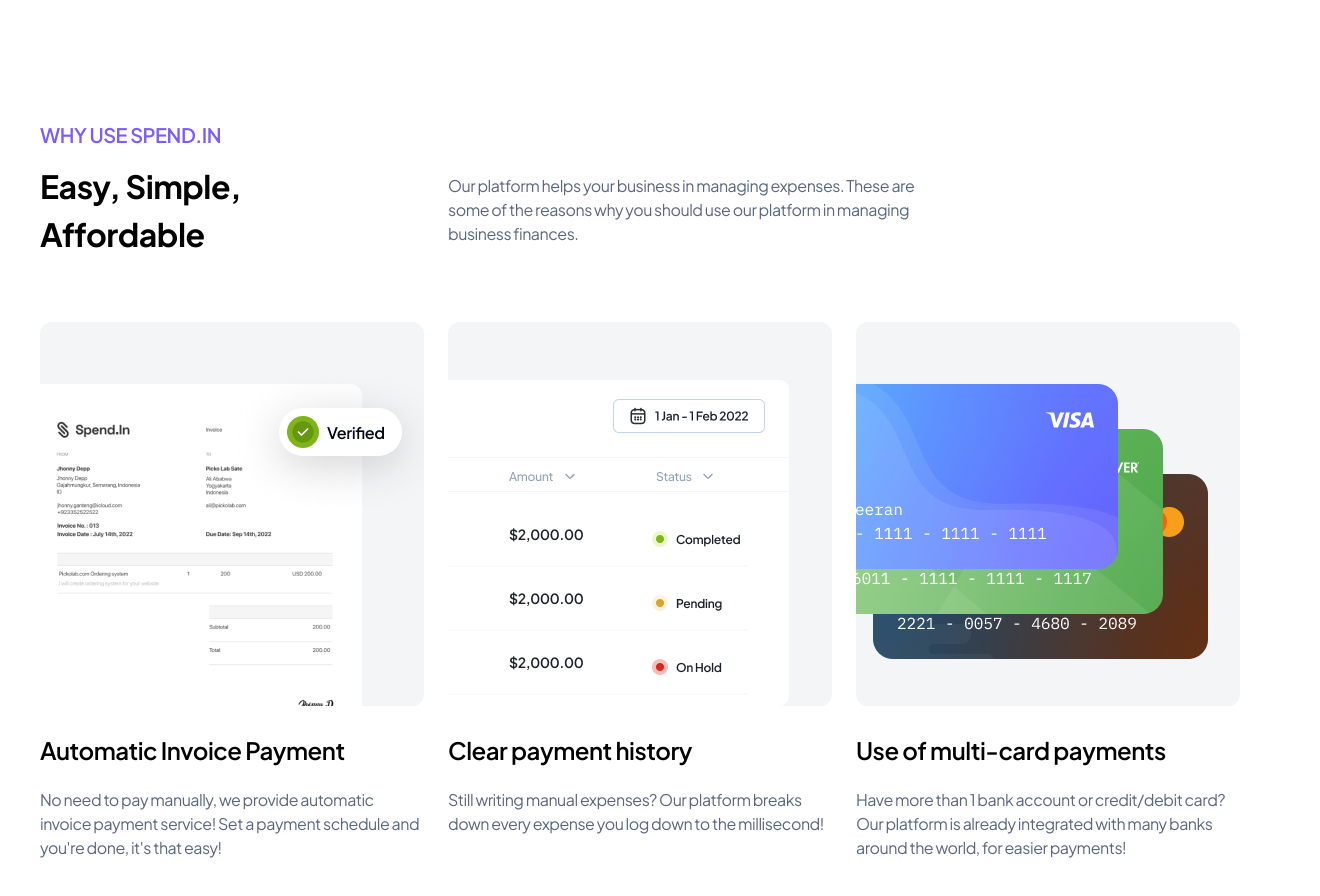
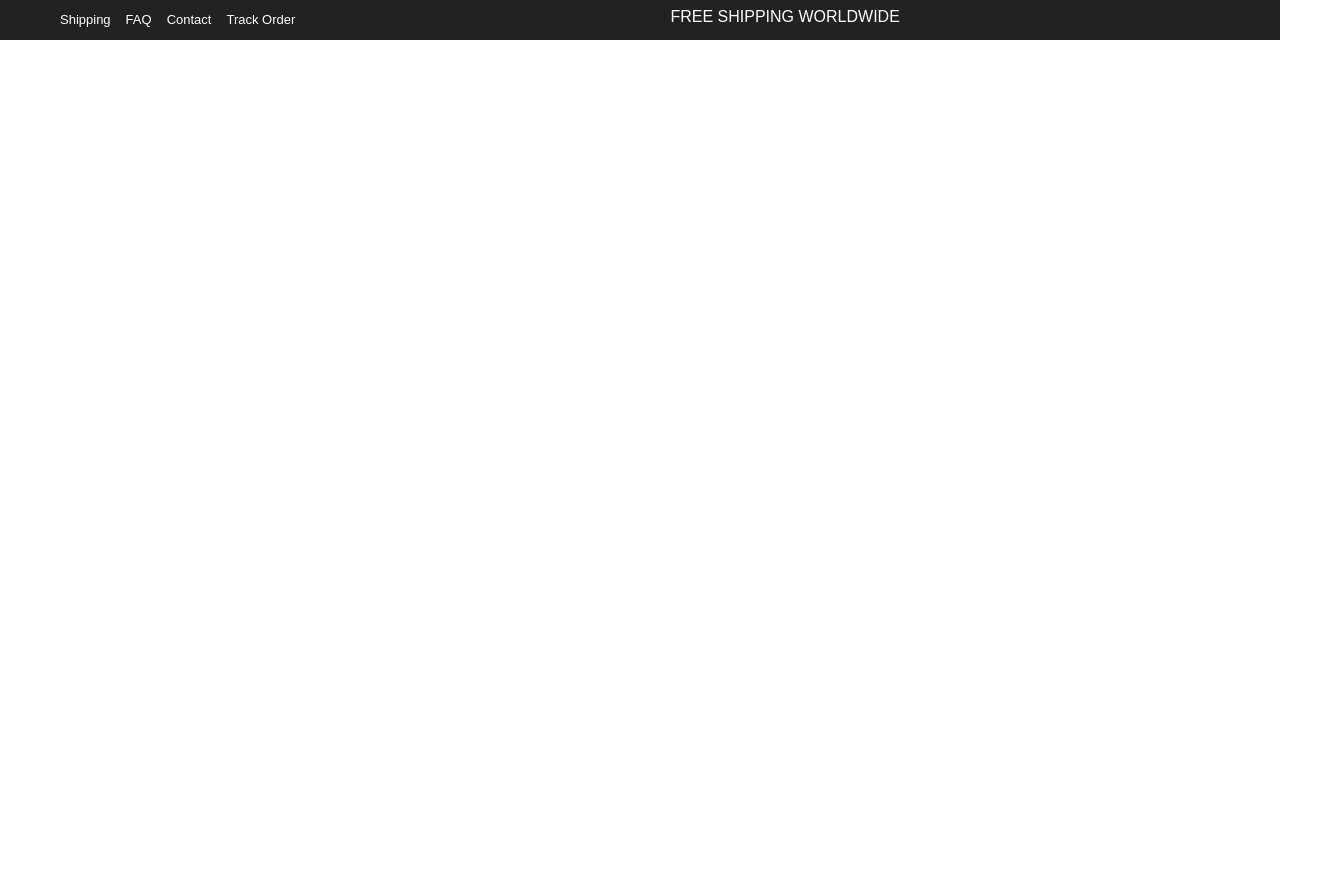
Before and after one commit to LuxuriaCode/projectThree, a website: page public/index.html in a window 1280 px wide. Shown: the whole page, 1320 px wide, since content can reach past the window. After the commit the page ends 800 px from the top, so only its background shows below. Drawn offline with Linux system fonts and the light colour scheme; a web font is replaced by a local one.

Commit message:
базовый макет

```diff
--- a/public/index.html
+++ b/public/index.html
@@ -5,40 +5,29 @@
     <meta http-equiv="X-UA-Compatible" content="IE=edge">
     <meta name="viewport" content="width=device-width, initial-scale=1, user-scalable=no">
     <link rel="stylesheet" href="./normalize.css"/> <!-- Сброс стандартных стилей браузера -->
-    <link rel="stylesheet" href="https://use.typekit.net/erk2cwn.css"/>
-    <link href="https://fonts.googleapis.com/css2?family=Plus+Jakarta+Sans:wght@200;300;400;500;600;700;800&display=swap" rel="stylesheet"/>
+    <link rel="stylesheet" href="https://use.typekit.net/yby2ghi.css">
     <link rel="stylesheet" href="./style.css"/>
 
     <title>Главная</title>
 </head>
 <body>
-    <section>
+    <header class="soft">
         <div class="wrapper">
-            <div class="heading">
-                <h3>WHY USE SPEND.IN</h3>
-                <div class="about">
-                    <h1>Easy, Simple, Affordable</h1>
-                    <div>Our platform helps your business in managing expenses. These are some of the reasons why you should use our platform in managing business finances.</div>
-                </div>
+            <div class="links">
+                <a href="">Shipping</a><a href="">FAQ</a><a href="">Contact</a><a href="">Track Order</a>
             </div>
-            <div class="info">
-                <div class="item">
-                    <img src="./img/item1.png" alt="sex">
-                    <h2>Automatic Invoice Payment</h2>
-                    <p>No need to pay manually, we provide automatic invoice payment service! Set a payment schedule and you're done, it's that easy!</p>
-                </div>
-                <div class="item">
-                    <img src="./img/item2.png" alt="sex">
-                    <h2>Clear payment history</h2>
-                    <p>Still writing manual expenses? Our platform breaks down every expense you log down to the millisecond!</p>
-                </div>
-                <div class="item">
-                    <img src="./img/item3.png" alt="sex">
-                    <h2>Use of multi-card payments</h2>
-                    <p>Have more than 1 bank account or credit/debit card? Our platform is already integrated with many banks around the world, for easier payments!</p>
-                </div>
+            <div class="text">
+                FREE SHIPPING WORLDWIDE
+            </div>
+            <div class="socials">
+                <a class="facebook" href=""></a><a class="twitter" href=""></a><a class="instagram" href=""></a><a class="pinterest" href=""></a>
             </div>
         </div>
-    </section>
+    </header>
+    <header class="main">
+        <div class="wrapper">
+
+        </div>
+    </header>
 </body>
 </html>
--- a/src/style/main.sass
+++ b/src/style/main.sass
@@ -1,48 +1,29 @@
+@import './vars'
+
 body
-    font-family: 'Plus Jakarta Sans', sans-serif
+    font-family: 'sofia-pro', sans-serif
     -webkit-font-smoothing: antialiased
     -moz-osx-font-smoothing: grayscale
-    letter-spacing: -0.03em
-    line-height: 1.5
 
-section
-    padding: 120px 0
+a
+    text-decoration: none
 
 .wrapper
+    margin: 0 auto
     width: 1200px
-    margin: 0 auto
+    display: flex
 
-section
-    .heading
-        .title h1
-            font-weight: 700
-            font-size: 40px
-        h3
-            font-weight: 600
-            font-size: 20px
-            color: #7C5CFC
-            margin: 0
-        .about
-            display: flex
-            align-items: center
-            margin-top: 12px
-            div
-                flex-basis: 496px
-                color: #596780
-                margin-left: 163px
-            h1
-                flex-basis: 245px
-                margin: 0
-    .info
-        justify-content: space-between
-        display: flex
-        margin-top: 64px
-        .item
-            flex-basis: 384px
-            h2
-                font-weight: 600
-                font-size: 24px
-            p
-                font-weight: 400
-                font-size: 16px
-                color: #596780
+header .wrapper
+    padding: 8px 60px 8px 60px
+    justify-content: space-between
+
+header.soft
+    background-color: $head
+    color: $text-white
+    .links a
+        font-weight: 400
+        font-size: 13px
+        line-height: 24px
+        color: $text-white
+        margin-right: 15px
+    .socials a
--- /dev/null
+++ b/src/style/vars.sass
@@ -0,0 +1,2 @@
+$head: #222222
+$text-white: #ffffff
```
Also changed, not shown: public/img/icons/socials/facebook.svg (added), public/img/icons/socials/instagram.svg (added), public/img/icons/socials/pinteres.svg (added), public/img/icons/socials/twitter.svg (added), public/style.css, 1 other file.
